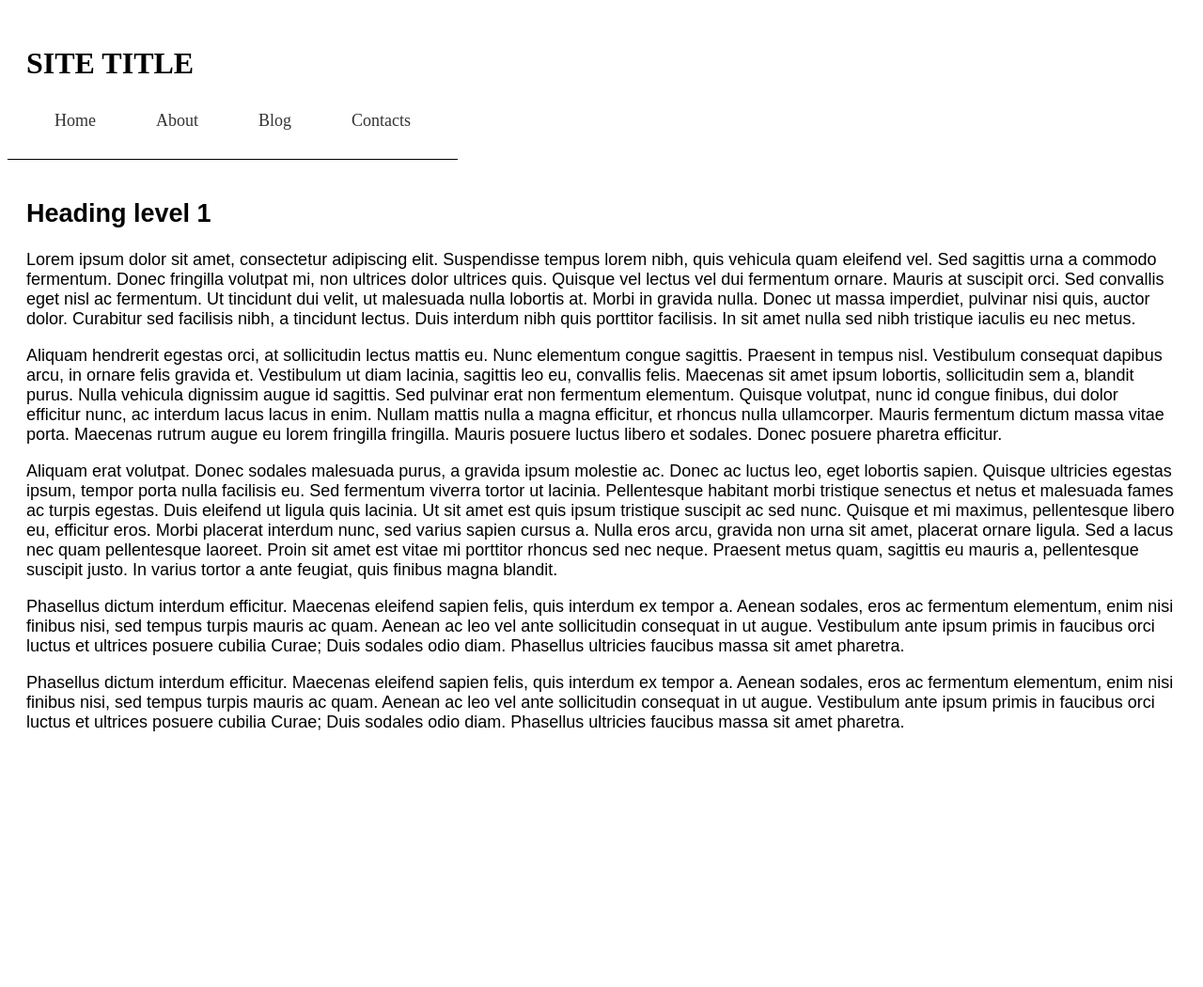
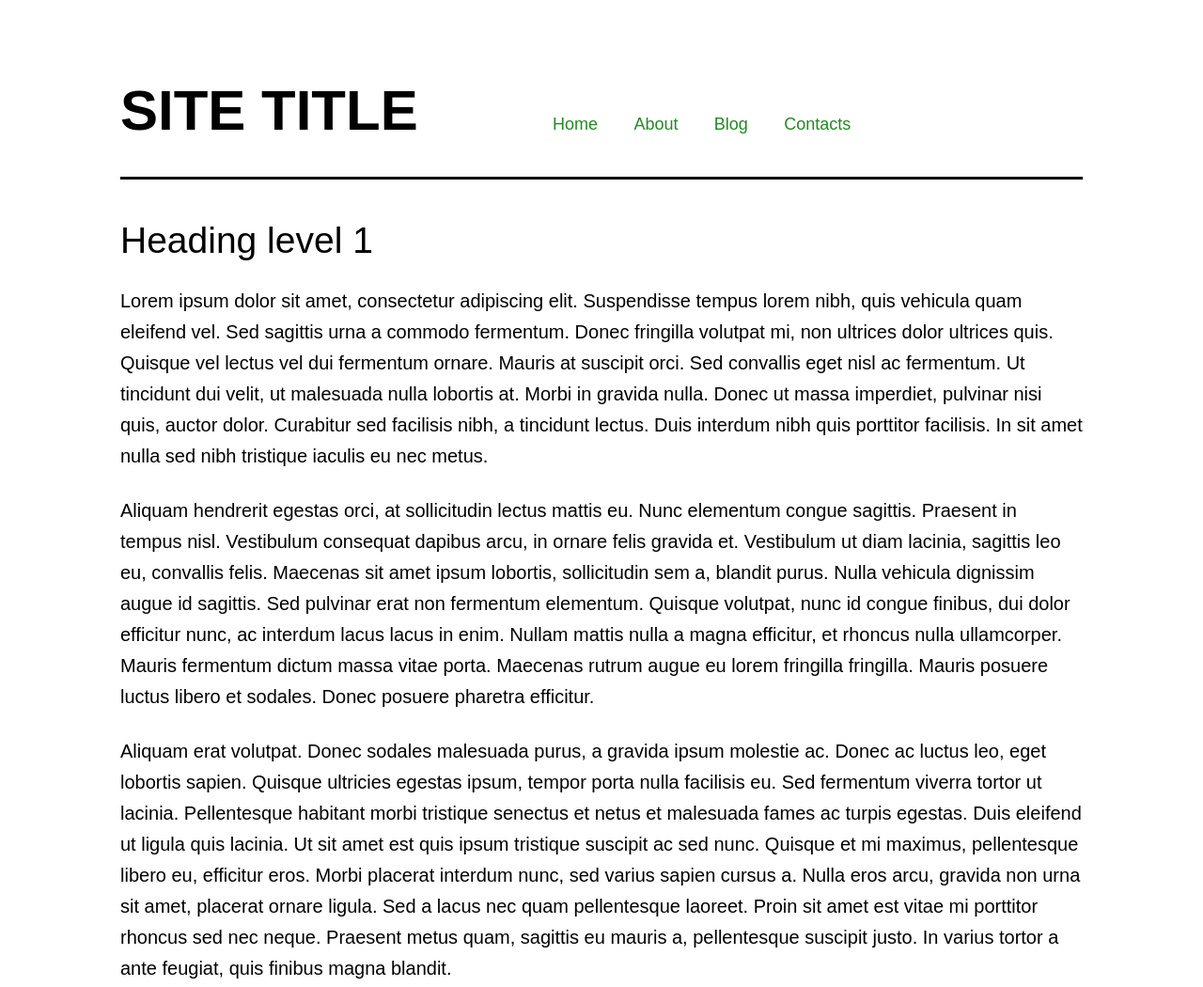
Before and after one commit to NikStork/WebLabs_Frontend, a website: page HTML_Labs/Lab_three/Task_four/Navigation.html in a window 1280 px wide. Shown: the top 1050 px of the page at 94% size. Before the commit the page ends 825 px from the top, so only its background shows below. Drawn offline with Linux system fonts and the light colour scheme; a web font is replaced by a local one.

Commit message:
HTML Labs: lab three (complete)

```diff
--- /dev/null
+++ b/HTML_Labs/Lab_three/Task_five/Style.css
@@ -0,0 +1,43 @@
+body {
+    margin-top: 3rem;
+    align-items: center;
+    padding: 0;
+    background: rgb(237, 237, 237);
+    text-align: center;
+}
+
+.gallery {
+    margin: 0 auto;
+    width: 39%;
+    display: inline-flex;
+    flex-wrap: wrap;
+    justify-content: center;
+    padding: 0;
+    list-style: none;
+    overflow: hidden;
+    text-align: center;
+    align-items: center;
+}
+
+ul {
+    display: flex;
+    flex-wrap: wrap;
+    text-align: center
+}
+
+.gallery li {
+    flex-basis: 25%;
+    width: calc(33.33% - 20px); /* уменьшаем ширину на 20px */
+    box-sizing: border-box;
+    padding: 0;
+    margin-left: 20px;
+    margin-right: 20px;
+    margin-top: 5px;
+}
+
+.gallery li img {
+    padding: 9px;
+    object-fit: cover;
+    width: 100%;
+    border: 0.4rem solid black;
+}
--- a/HTML_Labs/Lab_three/Task_four/Navigation.html
+++ b/HTML_Labs/Lab_three/Task_four/Navigation.html
@@ -6,6 +6,7 @@
     <link rel="stylesheet" type="text/css" href="Style.css">
 </head>
 <body>
+    <div class="header">
         <header>
             <h1>SITE TITLE</h1>
 
@@ -16,13 +17,14 @@
                 <a href="#">Contacts</a>
             </nav>
         </header>
+    </div>
     <main>
         <h2>Heading level 1</h2>
         <p>Lorem ipsum dolor sit amet, consectetur adipiscing elit. Suspendisse tempus lorem nibh, quis vehicula quam eleifend vel. Sed sagittis urna a commodo fermentum. Donec fringilla volutpat mi, non ultrices dolor ultrices quis. Quisque vel lectus vel dui fermentum ornare. Mauris at suscipit orci. Sed convallis eget nisl ac fermentum. Ut tincidunt dui velit, ut malesuada nulla lobortis at. Morbi in gravida nulla. Donec ut massa imperdiet, pulvinar nisi quis, auctor dolor. Curabitur sed facilisis nibh, a tincidunt lectus. Duis interdum nibh quis porttitor facilisis. In sit amet nulla sed nibh tristique iaculis eu nec metus.</p>
         <p>Aliquam hendrerit egestas orci, at sollicitudin lectus mattis eu. Nunc elementum congue sagittis. Praesent in tempus nisl. Vestibulum consequat dapibus arcu, in ornare felis gravida et. Vestibulum ut diam lacinia, sagittis leo eu, convallis felis. Maecenas sit amet ipsum lobortis, sollicitudin sem a, blandit purus. Nulla vehicula dignissim augue id sagittis. Sed pulvinar erat non fermentum elementum. Quisque volutpat, nunc id congue finibus, dui dolor efficitur nunc, ac interdum lacus lacus in enim. Nullam mattis nulla a magna efficitur, et rhoncus nulla ullamcorper. Mauris fermentum dictum massa vitae porta. Maecenas rutrum augue eu lorem fringilla fringilla. Mauris posuere luctus libero et sodales. Donec posuere pharetra efficitur.</p>
         <p>Aliquam erat volutpat. Donec sodales malesuada purus, a gravida ipsum molestie ac. Donec ac luctus leo, eget lobortis sapien. Quisque ultricies egestas ipsum, tempor porta nulla facilisis eu. Sed fermentum viverra tortor ut lacinia. Pellentesque habitant morbi tristique senectus et netus et malesuada fames ac turpis egestas. Duis eleifend ut ligula quis lacinia. Ut sit amet est quis ipsum tristique suscipit ac sed nunc. Quisque et mi maximus, pellentesque libero eu, efficitur eros. Morbi placerat interdum nunc, sed varius sapien cursus a. Nulla eros arcu, gravida non urna sit amet, placerat ornare ligula. Sed a lacus nec quam pellentesque laoreet. Proin sit amet est vitae mi porttitor rhoncus sed nec neque. Praesent metus quam, sagittis eu mauris a, pellentesque suscipit justo. In varius tortor a ante feugiat, quis finibus magna blandit.</p>
         <p>Phasellus dictum interdum efficitur. Maecenas eleifend sapien felis, quis interdum ex tempor a. Aenean sodales, eros ac fermentum elementum, enim nisi finibus nisi, sed tempus turpis mauris ac quam. Aenean ac leo vel ante sollicitudin consequat in ut augue. Vestibulum ante ipsum primis in faucibus orci luctus et ultrices posuere cubilia Curae; Duis sodales odio diam. Phasellus ultricies faucibus massa sit amet pharetra.</p>
-        <p>Phasellus dictum interdum efficitur. Maecenas eleifend sapien felis, quis interdum ex tempor a. Aenean sodales, eros ac fermentum elementum, enim nisi finibus nisi, sed tempus turpis mauris ac quam. Aenean ac leo vel ante sollicitudin consequat in ut augue. Vestibulum ante ipsum primis in faucibus orci luctus et ultrices posuere cubilia Curae; Duis sodales odio diam. Phasellus ultricies faucibus massa sit amet pharetra.</p>
+        <p>Ut vitae tristique magna. In hac habitasse platea dictumst. Aliquam tempor dolor in ante porta, quis convallis metus laoreet. Ut a magna mauris. Vestibulum blandit ante vitae felis gravida hendrerit. Nulla eleifend vel diam non viverra. Nullam at maximus mi. Integer luctus quis felis vitae ornare. Ut eu consequat libero.</p>
     </main>
 </body>
 </html>
--- a/HTML_Labs/Lab_three/Task_four/Style.css
+++ b/HTML_Labs/Lab_three/Task_four/Style.css
@@ -1,33 +1,78 @@
+@font-face {
+    font-family: 'Garamond';
+    src: url(Fonts/garamond_[allfont.ru].ttf);
+}
+
+@font-face {
+    font-family: 'Amstelvar Roman';
+    src: url(Fonts/21003.ttf);
+}
+
 header {
+    font-family: Arial, sans-serif;
     background-color: #ffffff;
+    width: 100%;
     color: #000000;
-    padding: 20px;
-    border-bottom: 1px solid black;
+    padding: 0;
+    font-size: 30px;
+}
+
+.header h1, .header nav {
     display: inline-block;
+    vertical-align: baseline;
+}
+
+.header {
+    border-bottom: 3px solid black;
+}
+
+h2 {
+    font-size: 39px;
+    font-family: "Amstelvar Roman", sans-serif;
+    font-weight: 465;
+}
+
+header, nav {
+    background-color: #ffffff;
+    font-family: Arial, sans-serif;
+    display: inline-block;
+    vertical-align: middle;
+    line-height: 60px;
+}
+
+nav {
+    margin-left: 120px;
 }
 
 main {
-    padding: 20px;
+    padding-top: 15px;
     font-family: Arial, sans-serif;
-    font-size: 18px;
+    font-size: 20px;
+    line-height: 33px;
+}
+
+p {
+    margin-top: 25px;
+}
+
+body {
+    margin-top: 3rem;
+    margin-left: 8rem;
+    margin-right: 8rem;
 }
 
 a {
     display: inline-block;
-    margin-left: 20px;
+    margin: 10px;
+    padding: 5px;
+    color: forestgreen;
+    text-decoration: none;
+    font-size: 18px;
+    font-style: inherit;
+    font-weight: 535;
 }
 
-nav a {
-    display: inline-block;
-    margin-right: 20px;
-    margin-left: 20px;
-    color: #333;
-    padding: 10px;
-    text-decoration: none;
-    font-size: 18px;
-}
-
-nav a:hover {
+a:hover {
     background-color: #999;
     color: #fff;
 }
```
Also changed, not shown: HTML_Labs/Lab_three/Task_five/Gallery.html (added, +24 -0 lines), HTML_Labs/Lab_three/Task_five/Images/picture1.jpg (added), HTML_Labs/Lab_three/Task_five/Images/picture2.jpg (added), HTML_Labs/Lab_three/Task_five/Images/picture3.jpg (added), HTML_Labs/Lab_three/Task_five/Images/picture4.jpg (added), HTML_Labs/Lab_three/Task_five/Images/picture5.jpg (added), HTML_Labs/Lab_three/Task_five/Images/picture6.jpg (added), HTML_Labs/Lab_three/Task_four/Fonts/garamond_[allfont.ru].ttf (added), 1 other file. Lines whose indentation alone changed are shown as unchanged.
